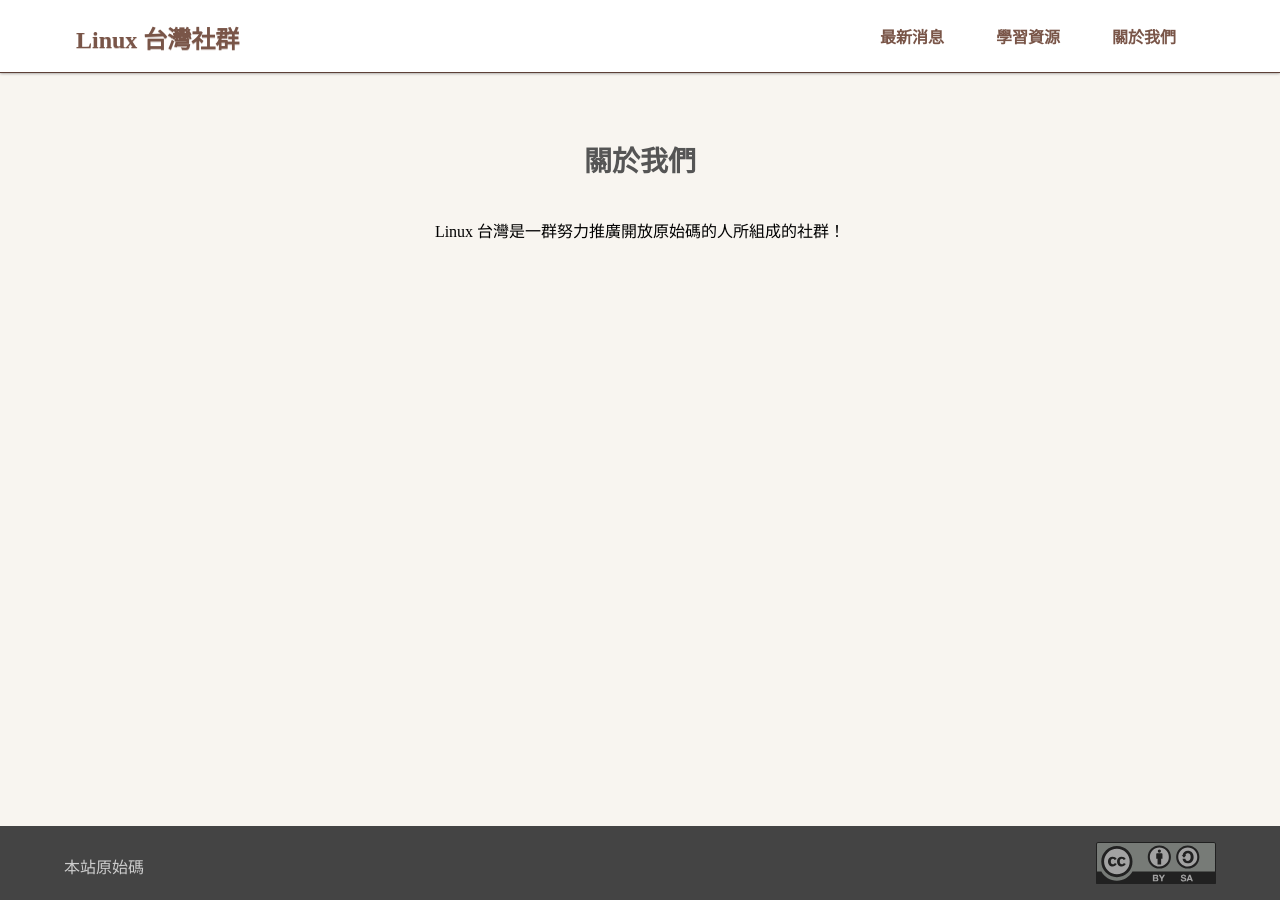
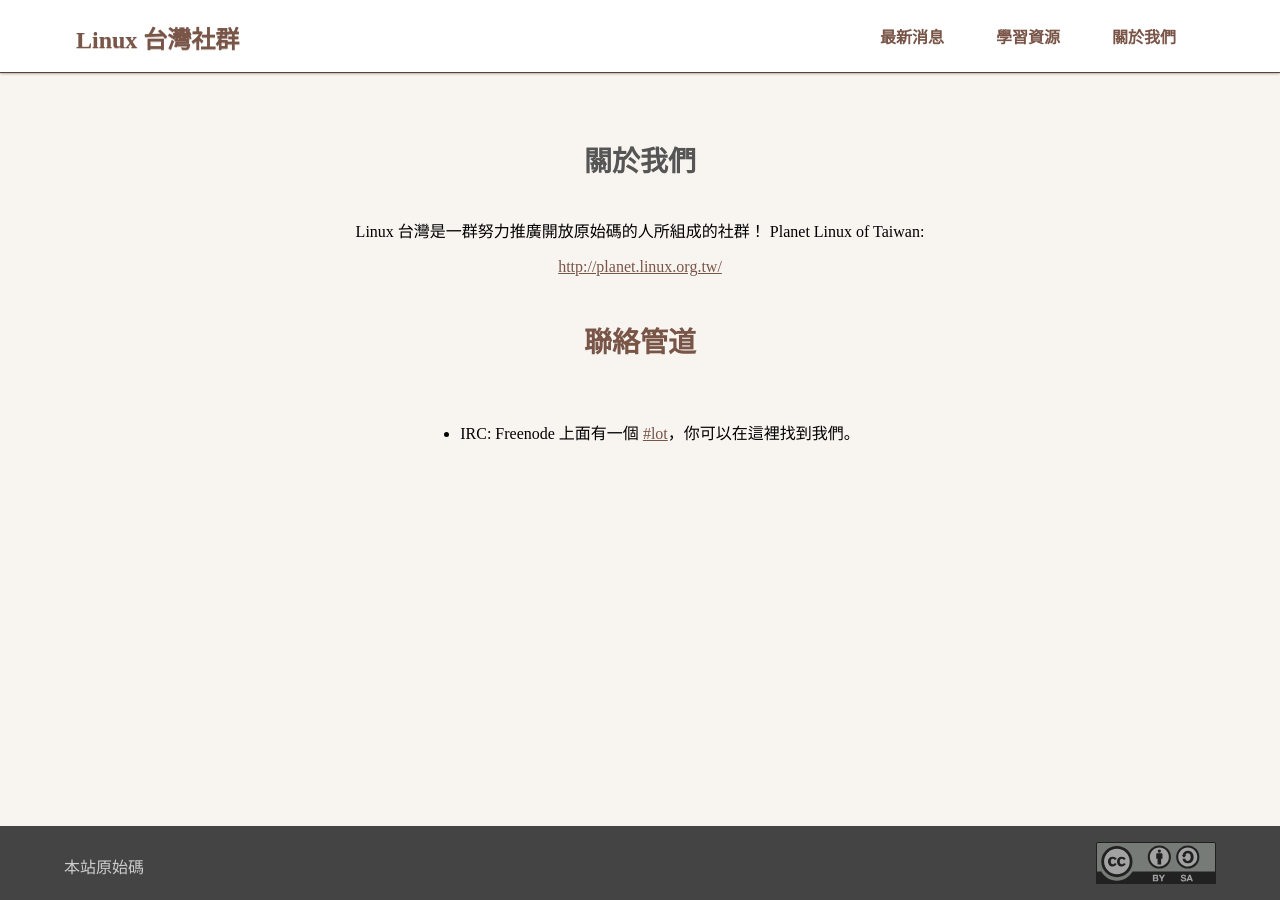
Before and after one commit to linux-taiwan/www.linux.org.tw, a Jekyll site: the page built from about.html, in a window 1280 px wide. Built offline with Jekyll 4.4.1, drawn with Linux system fonts in a browser that asks for light colours.

Commit message:
Add contact
close #2

```diff
--- a/about.html
+++ b/about.html
@@ -5,5 +5,19 @@
 	<h2>關於我們</h2>
 	<p>
 		Linux 台灣是一群努力推廣開放原始碼的人所組成的社群！
+		Planet Linux of Taiwan:
+	</p>
+	<p>
+		<a href="http://planet.linux.org.tw/">
+			http://planet.linux.org.tw/
+		</a>
+	</p>
+	<h3>聯絡管道</h3>
+	<p>
+	<ul>
+		<li>
+		IRC: Freenode 上面有一個 <a href="http://webchat.freenode.net/?channels=%23lot">#lot</a>，你可以在這裡找到我們。
+		</li>
+	</ul>
 	</p>
 </section>
--- a/style.scss
+++ b/style.scss
@@ -105,7 +105,7 @@ main {
 	}
 
 	.slogan {
-		background: #2A2929 url('/images/slogan_bg.png') center center no-repeat;
+		background: #2A2929 url('/images/slogan_bg.png') top center no-repeat;
 
 		div {
 			background-color: transparentize($main-color, 0.075);
@@ -262,3 +262,13 @@ main {
 		}
 	}
 }
+
+#about {
+	ul {
+		display: inline-block;
+		text-align: left;
+	}
+	a {
+		color: $main-color;
+	}
+}
```
